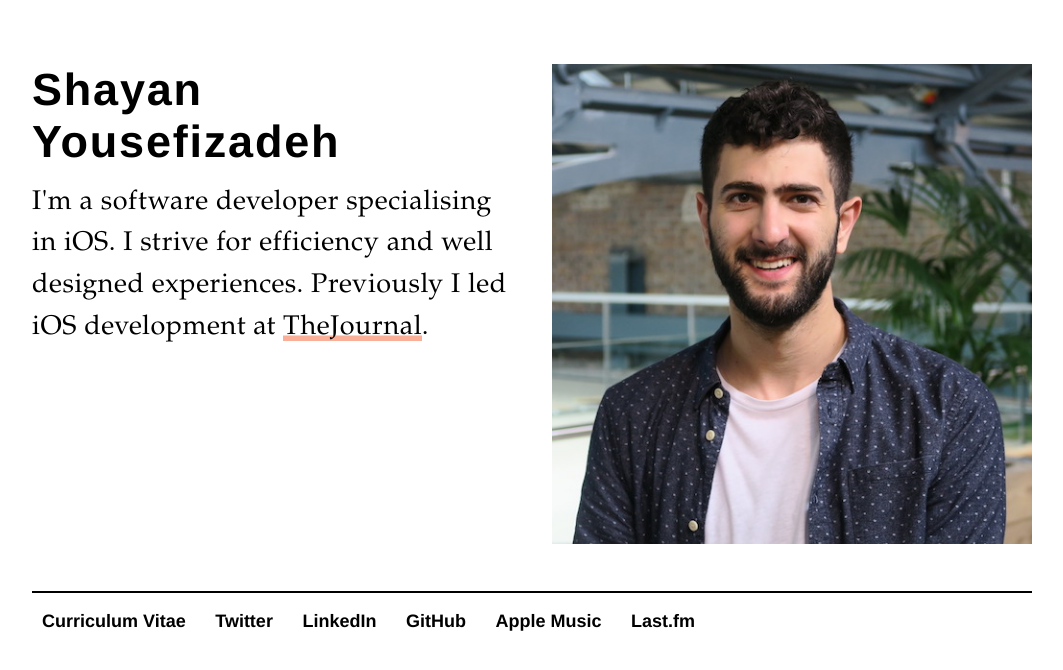
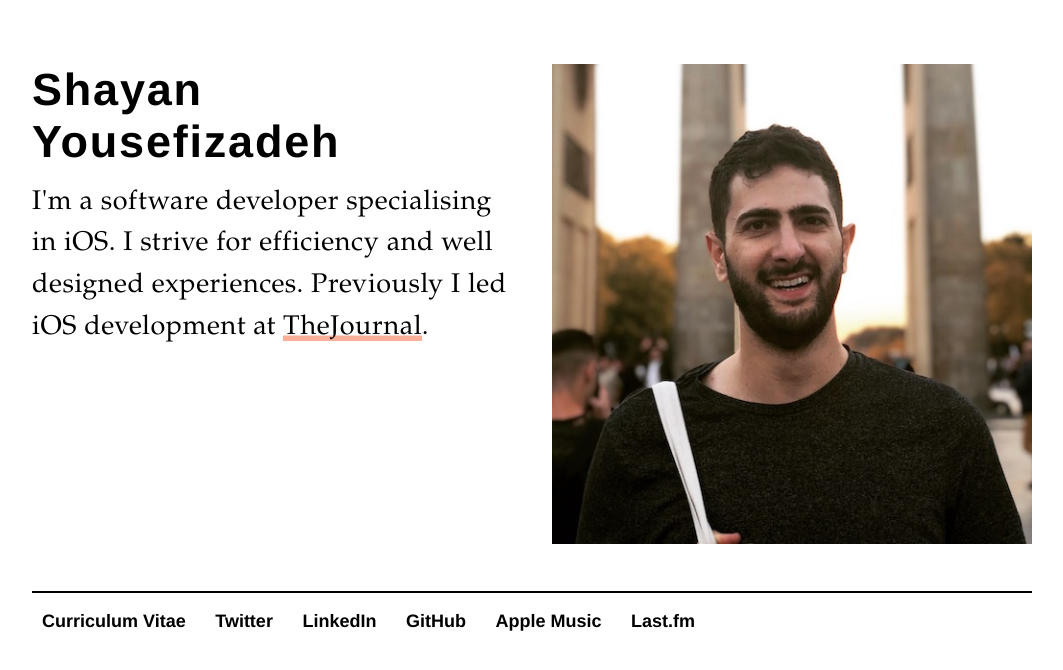
Before and after one commit to Shayanzadeh/shayanzadeh.github.io, a website: page index.html in a window 1280 px wide. Shown: the whole page, without its empty margins (108-1171 px from the left). Drawn offline with Linux system fonts and the light colour scheme.

Commit message:
Change mugshot image

```diff
--- a/index.html
+++ b/index.html
@@ -13,7 +13,7 @@
   <div class="wrapper">
     <header class="header-container">
       <div class="mugshot-container">
-        <img src="/images/mugshot.jpg" alt="Mugshot" class="mugshot" srcset="/images/mugshot@2x.jpg 2x, /images/mugshot@3x.jpg 3x">
+        <img src="/images/mugshot.jpeg" alt="Mugshot" class="mugshot" srcset="/images/mugshot@2x.jpeg 2x, /images/mugshot@3x.jpeg 3x">
         <img src="/images/memoji-1.png" id="memoji" style="display: none;">
       </div>
       <div class="intro-container">
```
Also changed, not shown: images/memoji-1.png, images/memoji-2.png, images/memoji-3.png, images/mugshot.JPG (deleted), images/mugshot.jpeg (added), images/mugshot@2x.jpeg (added), images/mugshot@2x.jpg (deleted), images/mugshot@3x.jpeg (added), images/mugshot@3x.jpg (deleted).
